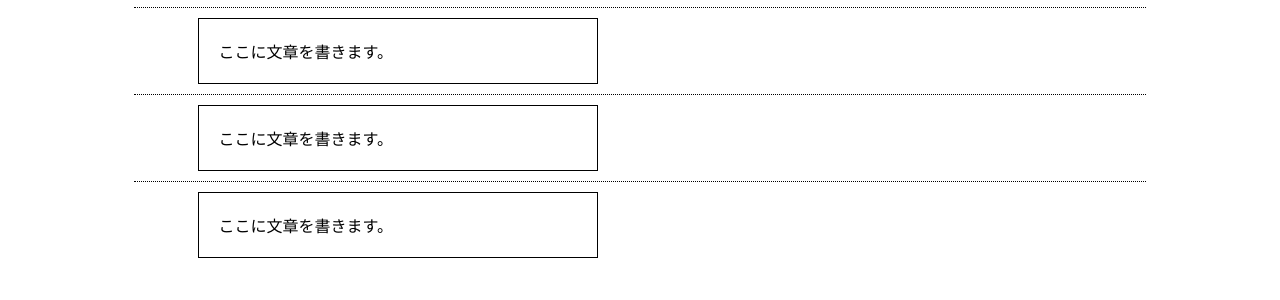
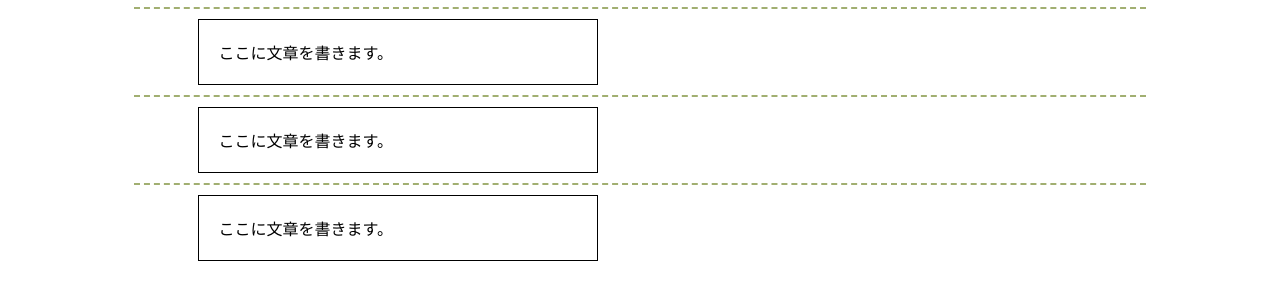
Before and after one commit to uniunimagumagu/alpacaproject3, a plain HTML site: page profile.html in a window 1280 px wide. Shown: the part 408-708 px from the top of the page. Drawn offline with Linux system fonts and the light colour scheme.

Commit message:
修正6/9

```diff
--- a/profile_style.css
+++ b/profile_style.css
@@ -28,9 +28,10 @@
 }
 /*線分表示。長さ色は取りあえず*/
 .line {
-  border-top: 1px dotted #000;
+  border-top: 2px dashed #a1af71;
   margin-top:10px;
   margin-bottom:10px;
   margin-left:10%;
   margin-right:10%;
+
 }
```
